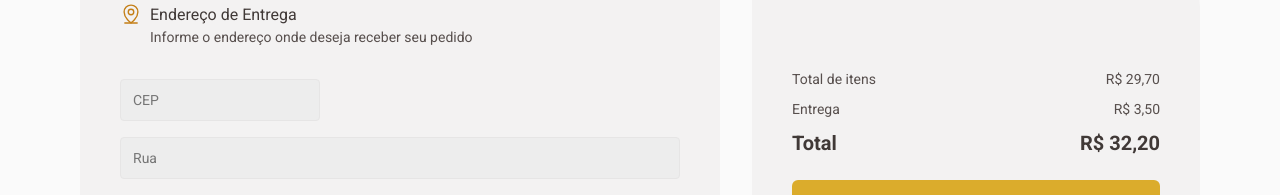
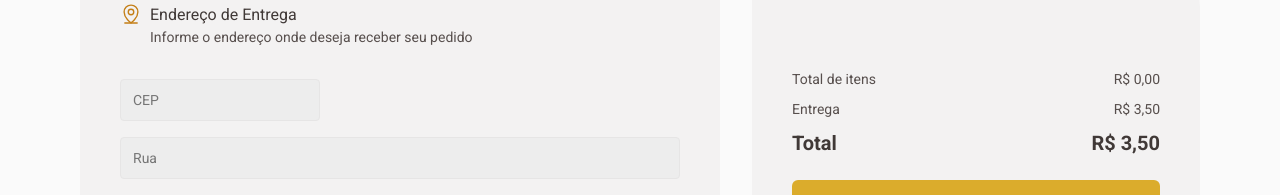
Before and after one commit to bernardo-caetano/coffee-delivery, a React (Vite) app: page /checkout in a window 1280 px wide. Shown: the part 184-379 px from the top of the page. Built offline with nearby package versions, Linux system fonts and the light colour scheme.

Commit message:
counter, amount of every coffee and total done

```diff
--- a/src/components/Header/index.tsx
+++ b/src/components/Header/index.tsx
@@ -1,5 +1,7 @@
 import {
   Cart,
+  CartWrapper,
+  CircleCartItemsCounter,
   HeaderContainer,
   HeaderContent,
   Localization,
@@ -8,8 +10,11 @@ import {
 import Logo from '../../assets/images/logo.svg'
 import { MapPin, ShoppingCart } from 'phosphor-react'
 import { Link } from 'react-router-dom'
+import { useContext } from 'react'
+import { CartContext } from '../../contexts/CartContext'
 
 export function Header() {
+  const { data } = useContext(CartContext)
   return (
     <HeaderContainer>
       <HeaderContent>
@@ -21,9 +26,18 @@ export function Header() {
             <MapPin size={22} color="#4B2995" weight="fill" />
             <p>Rio de Janeiro, RJ</p>
           </Localization>
-          <Cart background={'yellowLight'} href="/checkout">
-            <ShoppingCart size={22} color={'#C47F17'} weight="fill" />
-          </Cart>
+          <CartWrapper>
+            <Cart background={'yellowLight'} href="/checkout">
+              <ShoppingCart size={22} color={'#C47F17'} weight="fill" />
+            </Cart>
+            {data.cart.length > 0 ? (
+              <CircleCartItemsCounter>
+                {data.cart.length}
+              </CircleCartItemsCounter>
+            ) : (
+              ''
+            )}
+          </CartWrapper>
         </LocalizationCartContainer>
       </HeaderContent>
     </HeaderContainer>
--- a/src/components/Header/styles.ts
+++ b/src/components/Header/styles.ts
@@ -64,3 +64,22 @@ export const Cart = styled.a<CartProps>`
     return `background: ${cartColors[props.background]}`
   }}
 `
+export const CircleCartItemsCounter = styled.div`
+  display: flex;
+  align-items: center;
+  justify-content: center;
+  border-radius: 50%;
+  width: 1rem;
+  height: 1rem;
+  background-color: ${(props) => props.theme['purple-dark']};
+  font-family: 'Roboto', sans-serif;
+  font-size: 0.75rem;
+  color: white;
+  margin: -0.5rem 0 0 -0.5rem;
+`
+
+export const CartWrapper = styled.div`
+  display: flex;
+  justify-content: center;
+  align-items: flex-start;
+`
--- a/src/pages/Checkout/components/CoffeeItem/index.tsx
+++ b/src/pages/Checkout/components/CoffeeItem/index.tsx
@@ -9,15 +9,17 @@ import {
   DetailsContainer,
   Title,
 } from './styles'
-import { useContext, useState } from 'react'
+import { useContext, useEffect, useState } from 'react'
 import { CartContext } from '../../../../contexts/CartContext'
 
 interface CoffeeItemProps {
   coffeeData: {
+    id: string
     image: string
     name: string
-    price: number
+    price: string
     amount: number
+    subtotal: number
   }
 }
 
@@ -34,6 +36,24 @@ export function CoffeeItem({ coffeeData }: CoffeeItemProps) {
     dataUpdater.cart.splice(index, 1)
     setDataPopulate(dataUpdater)
   }
+
+  function updateData() {
+    const index = data.cart?.findIndex((item) => item.name === coffeeData.name) // using name because id change every render
+    const cartDataUpdater = { ...data }
+    if (index !== -1) {
+      cartDataUpdater.cart[index].amount = counter
+      cartDataUpdater.cart[index].subtotal =
+        counter *
+        parseFloat(cartDataUpdater.cart[index].price?.replace(',', '.')!)
+      setDataPopulate(cartDataUpdater)
+    } else {
+      console.log('Error at uptade data: Index not found.')
+    }
+  }
+
+  useEffect(() => {
+    updateData()
+  }, [counter])
   return (
     <CoffeeItemContainer>
       <CoffeeItemContent>
@@ -41,7 +61,10 @@ export function CoffeeItem({ coffeeData }: CoffeeItemProps) {
         <DetailsContainer>
           <Title>
             <p>{coffeeData.name}</p>
-            <p>R$ {coffeeData.price}</p>
+            <p>
+              R$
+              {coffeeData.subtotal.toFixed(2).replace('.', ',')}
+            </p>
           </Title>
           <ActionsContainer>
             <CounterContainer>
--- a/src/pages/Checkout/index.tsx
+++ b/src/pages/Checkout/index.tsx
@@ -19,10 +19,24 @@ import {
   TotalPriceContent,
 } from './styles'
 import { CartContext } from '../../contexts/CartContext'
-import { useContext } from 'react'
+import { useContext, useEffect, useState } from 'react'
 
 export function Checkout() {
   const { data } = useContext(CartContext)
+  const [total, setTotal] = useState(
+    data.cart.reduce((acc, item) => {
+      acc += item.subtotal
+      return acc
+    }, 0),
+  )
+
+  useEffect(() => {
+    const newTotal = data.cart.reduce((acc, item) => {
+      acc += item.subtotal
+      return acc
+    }, 0)
+    setTotal(newTotal)
+  }, [data])
 
   return (
     <CheckoutContainer>
@@ -83,19 +97,21 @@ export function Checkout() {
         </Title>
         <CoffeeSelectedContent>
           <CoffeeListContent>
-            {data.cart.map((order: any) => {
+            {data.cart.map((order) => {
               return <CoffeeItem key={order.id} coffeeData={order} />
             })}
           </CoffeeListContent>
           <TotalPriceContent>
             <span>
-              <p>Total de itens</p> <p>R$ 29,70</p>
+              <p>Total de itens</p>{' '}
+              <p>R$ {total.toFixed(2).replace('.', ',')}</p>
             </span>
             <span>
               <p>Entrega</p> <p>R$ 3,50</p>
             </span>
             <TotalInfo>
-              <p>Total</p> <p>R$ 32,20</p>
+              <p>Total</p>{' '}
+              <p>R$ {(total + 3.5).toFixed(2).replace('.', ',')}</p>
             </TotalInfo>
             <button type="button">CONFIRMAR PEDIDO</button>
           </TotalPriceContent>
--- a/src/pages/Home/components/CoffeeCard/index.tsx
+++ b/src/pages/Home/components/CoffeeCard/index.tsx
@@ -32,6 +32,9 @@ export function CoffeeCard({ coffeeData }: CoffeeCardProps) {
     const cartDataUpdater = { ...data }
     if (index !== -1) {
       cartDataUpdater.cart[index].amount = counter
+      cartDataUpdater.cart[index].subtotal =
+        counter *
+        parseFloat(cartDataUpdater.cart[index].price?.replace(',', '.')!)
       setDataPopulate(cartDataUpdater)
     } else {
       cartDataUpdater.cart.push({
@@ -40,6 +43,7 @@ export function CoffeeCard({ coffeeData }: CoffeeCardProps) {
         amount: counter,
         image: coffeeData.image,
         price: coffeeData.price,
+        subtotal: counter * parseFloat(coffeeData.price.replace(',', '.')),
       })
       setDataPopulate(cartDataUpdater)
     }
```
Also changed, not shown: src/contexts/CartContext.tsx (+6 -5 lines).
